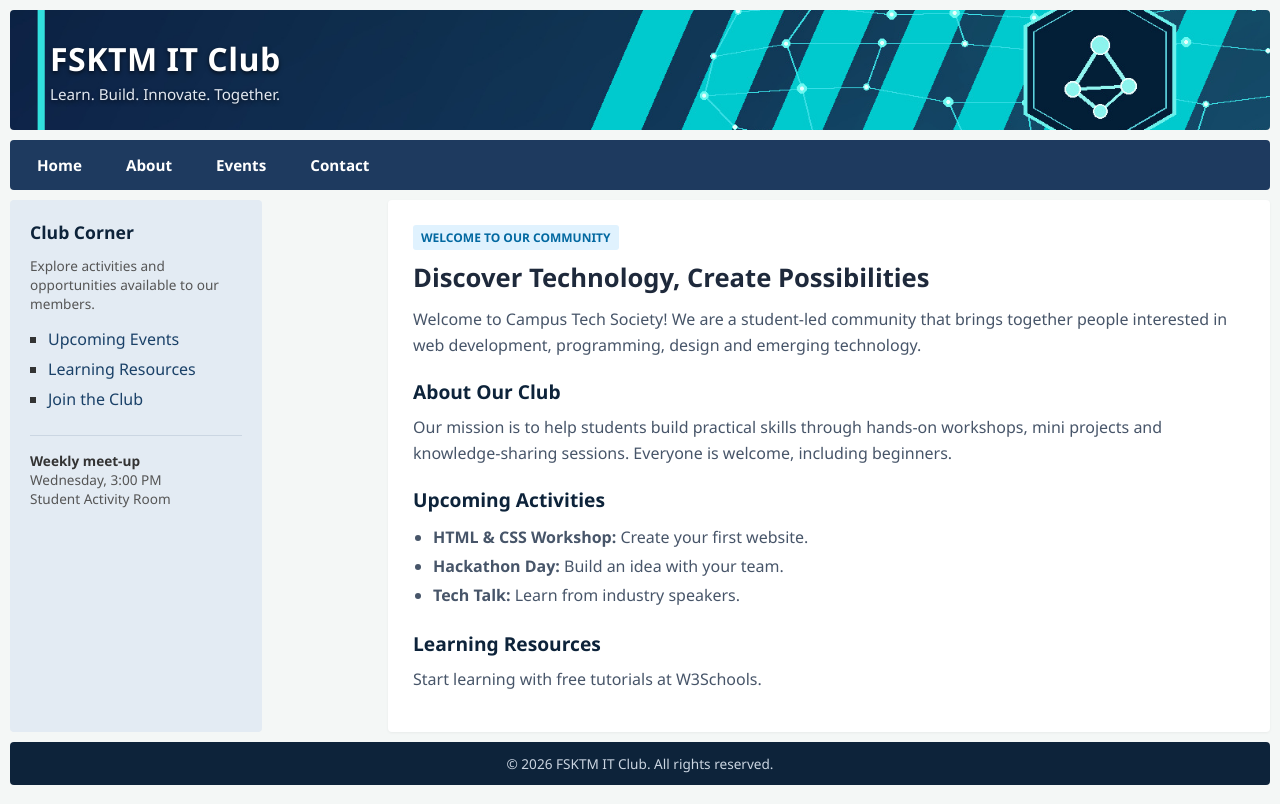
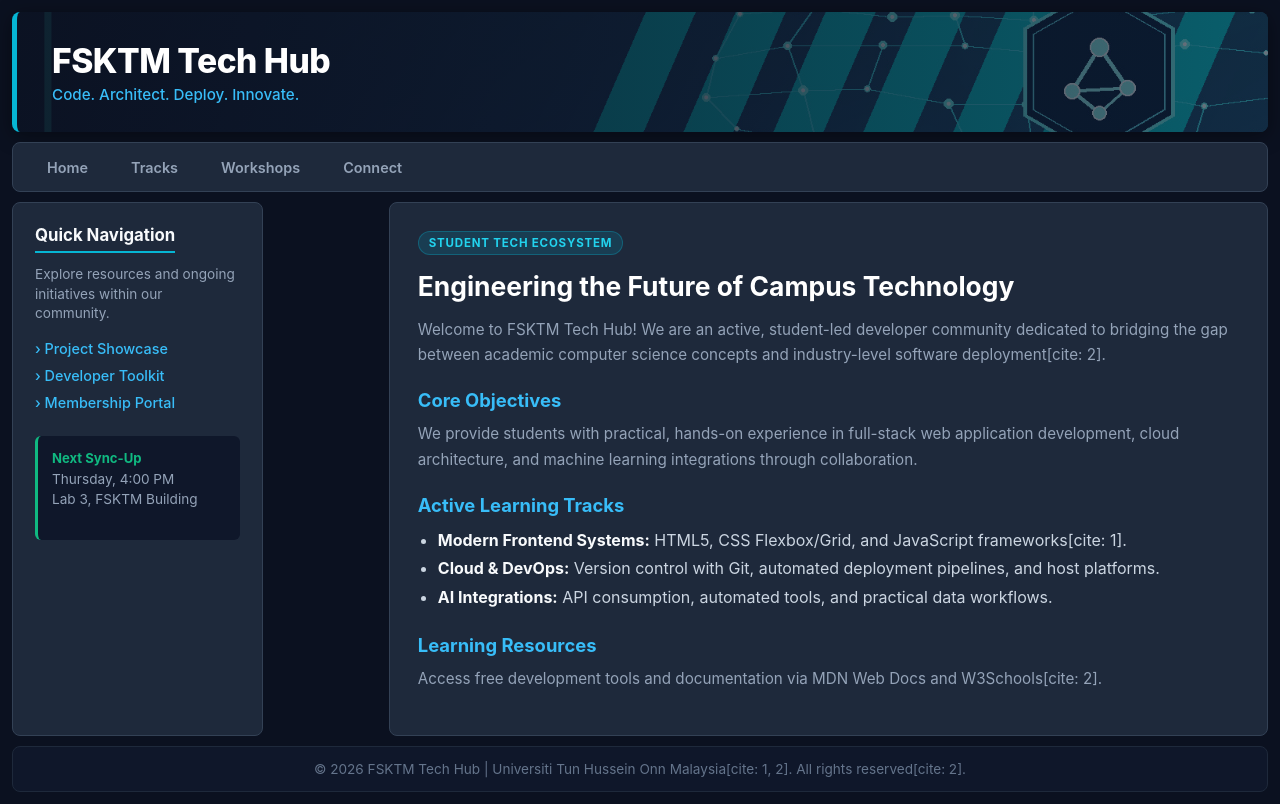
Before and after one commit to ai240036/Lab_4, a plain HTML site: page index.html in a window 1280 px wide. Drawn offline with Linux system fonts and the light colour scheme.

Commit message:
Finalize

```diff
--- a/index.html
+++ b/index.html
@@ -3,9 +3,9 @@
 <head>
   <meta charset="UTF-8" />
   <meta name="viewport" content="width=device-width, initial-scale=1.0" />
-  <title>FSKTM IT Club</title>
+  <title>FSKTM Tech & Innovation Club</title>
   <style>
-    /* Task 2: Universal Reset */
+    /* Task 2: Page Reset */
     * {
       margin: 0;
       padding: 0;
@@ -13,13 +13,13 @@
     }
 
     body {
-      font-family: 'Segoe UI', Tahoma, Geneva, Verdana, sans-serif;
-      background-color: #f4f7f6;
-      color: #333;
-      padding: 10px;
+      font-family: 'Inter', 'Segoe UI', Roboto, Helvetica, Arial, sans-serif;
+      background-color: #0b1120; /* Dark slate background */
+      color: #cbd5e1;
+      padding: 12px;
     }
 
-    /* Task 2: Main Container */
+    /* Task 2: Main Flex Container */
     .container {
       display: flex;
       flex-direction: column;
@@ -27,7 +27,7 @@
       min-height: 600px;
     }
 
-    /* Task 2: Vertical Stacking & Top Spacing (10px) */
+    /* Task 2: Major Regions Vertical Stacking & Spacing (10px top margin) */
     .logo,
     .navigation,
     .content,
@@ -35,76 +35,74 @@
       margin-top: 10px;
     }
 
-    /* First region top margin reset */
     .logo {
       margin-top: 0;
     }
 
-    /* Task 2 & Header Image Integration */
+    /* Task 2 & Custom Header Area */
     .logo {
       min-height: 120px;
       width: 100%;
-      background-image: url('header.jpg');
+      background-image: linear-gradient(to right, rgba(11, 17, 32, 0.92), rgba(15, 23, 42, 0.6)), url('header.jpg');
       background-size: cover;
       background-position: center;
       background-repeat: no-repeat;
       display: flex;
       align-items: center;
-      padding: 0 40px;
-      border-radius: 4px;
-      background-color: #0d233a; /* Fallback color */
-    }
-
-    /* Overlay Text Styling */
-    .header-text {
-      color: #ffffff;
-      text-shadow: 0 2px 4px rgba(0, 0, 0, 0.6);
+      padding: 0 35px;
+      border-radius: 8px;
+      border-left: 5px solid #06b6d4; /* Accent left border */
+      box-shadow: 0 4px 20px rgba(0, 0, 0, 0.4);
     }
 
     .header-text h1 {
-      font-size: 2rem;
-      font-weight: 700;
+      font-size: 2.1rem;
+      font-weight: 800;
+      color: #ffffff;
+      letter-spacing: -0.5px;
       margin-bottom: 4px;
-      letter-spacing: 0.5px;
     }
 
     .header-text p {
       font-size: 0.95rem;
-      color: #e2e8f0;
-      font-weight: 400;
+      color: #38bdf8; /* Cyan subtitle text */
+      font-weight: 500;
     }
 
     /* Task 2: Navigation Bar */
     .navigation {
       min-height: 50px;
-      background-color: #1e3a5f;
+      background-color: #1e293b;
       display: flex;
       align-items: center;
-      padding: 0 15px;
-      border-radius: 4px;
+      padding: 0 20px;
+      border-radius: 8px;
+      border: 1px solid #334155;
     }
 
     .navigation ul {
       display: flex;
       list-style: none;
-      gap: 20px;
+      gap: 15px;
     }
 
     .navigation a {
-      color: #ffffff;
+      color: #94a3b8;
       text-decoration: none;
       font-weight: 600;
-      font-size: 0.95rem;
-      padding: 8px 12px;
-      border-radius: 4px;
-      transition: background-color 0.2s ease;
+      font-size: 0.9rem;
+      padding: 8px 14px;
+      border-radius: 6px;
+      transition: all 0.25s ease;
     }
 
     .navigation a:hover {
-      background-color: rgba(255, 255, 255, 0.15);
+      color: #ffffff;
+      background-color: #0f172a;
+      box-shadow: inset 0 0 0 1px #06b6d4;
     }
 
-    /* Task 2: Content Flex Row */
+    /* Task 2: Content Layout (Flex Row) */
     .content {
       min-height: 400px;
       display: flex;
@@ -112,113 +110,138 @@
       justify-content: space-between;
     }
 
-    /* Task 2 & 3: Sidebar Column (20% Width) */
+    /* Task 2 & 3: Sidebar (20% Width) */
     .side-bar {
       width: 20%;
       min-height: 400px;
-      background-color: #e3ebf3;
-      padding: 20px;
-      border-radius: 4px;
+      background-color: #1e293b;
+      padding: 22px;
+      border-radius: 8px;
+      border: 1px solid #334155;
     }
 
     .side-bar h3 {
-      font-size: 1.1rem;
-      color: #0d233a;
+      font-size: 1.05rem;
+      color: #f8fafc;
       margin-bottom: 12px;
+      border-bottom: 2px solid #06b6d4;
+      padding-bottom: 6px;
+      display: inline-block;
     }
 
     .side-bar p {
       font-size: 0.85rem;
-      color: #555;
-      margin-bottom: 15px;
-      line-height: 1.4;
+      color: #94a3b8;
+      margin-bottom: 16px;
+      line-height: 1.45;
     }
 
     .side-bar ul {
-      list-style-type: square;
-      padding-left: 18px;
-      margin-bottom: 20px;
+      list-style: none;
+      margin-bottom: 25px;
     }
 
     .side-bar ul li {
-      margin-bottom: 8px;
+      margin-bottom: 10px;
     }
 
     .side-bar a {
-      color: #1a4168;
+      color: #38bdf8;
       text-decoration: none;
       font-weight: 500;
+      font-size: 0.9rem;
+      display: flex;
+      align-items: center;
+      gap: 6px;
+      transition: color 0.2s;
     }
 
     .side-bar a:hover {
+      color: #67e8f9;
       text-decoration: underline;
     }
 
     .sidebar-widget {
-      margin-top: 25px;
-      padding-top: 15px;
-      border-top: 1px solid #cbd6e2;
-      font-size: 0.85rem;
+      padding: 14px;
+      background-color: #0f172a;
+      border-radius: 6px;
+      border-left: 3px solid #10b981; /* Green accent border */
+      font-size: 0.82rem;
     }
 
-    /* Task 2 & 3: Body Area Column (70% Width) */
+    .sidebar-widget strong {
+      color: #10b981;
+      display: block;
+      margin-bottom: 4px;
+    }
+
+    /* Task 2 & 3: Body Area (70% Width) */
     .body-area {
       width: 70%;
       min-height: 400px;
-      background-color: #ffffff;
-      padding: 25px;
-      border-radius: 4px;
-      box-shadow: 0 1px 3px rgba(0, 0, 0, 0.05);
+      background-color: #1e293b;
+      padding: 28px;
+      border-radius: 8px;
+      border: 1px solid #334155;
     }
 
-    .tag {
+    .badge {
       display: inline-block;
-      background-color: #e0f2fe;
-      color: #0369a1;
-      font-size: 0.75rem;
+      background: rgba(6, 182, 212, 0.15);
+      color: #22d3ee;
+      border: 1px solid rgba(6, 182, 212, 0.3);
+      font-size: 0.72rem;
       font-weight: 700;
-      padding: 4px 8px;
-      border-radius: 3px;
+      padding: 4px 10px;
+      border-radius: 20px;
+      letter-spacing: 0.8px;
       text-transform: uppercase;
-      margin-bottom: 10px;
+      margin-bottom: 14px;
     }
 
     .body-area h2 {
-      font-size: 1.6rem;
-      color: #1e293b;
-      margin-bottom: 12px;
+      font-size: 1.65rem;
+      color: #ffffff;
+      margin-bottom: 14px;
+      line-height: 1.3;
     }
 
     .body-area h3 {
-      font-size: 1.2rem;
-      color: #0d233a;
-      margin: 20px 0 10px 0;
+      font-size: 1.15rem;
+      color: #38bdf8;
+      margin: 22px 0 10px 0;
     }
 
     .body-area p {
-      line-height: 1.6;
-      color: #475569;
-      margin-bottom: 15px;
+      line-height: 1.65;
+      color: #94a3b8;
+      margin-bottom: 16px;
+      font-size: 0.95rem;
     }
 
     .body-area ul {
       padding-left: 20px;
       line-height: 1.8;
-      color: #475569;
+      color: #cbd5e1;
     }
 
-    /* Task 2: Footer Region */
+    .body-area ul li strong {
+      color: #f8fafc;
+    }
+
+    /* Task 2: Footer Area */
     .footer {
       min-height: 20px;
-      background-color: #0d233a;
-      color: #cbd5e1;
+      background-color: #0f172a;
+      color: #64748b;
       text-align: center;
-      padding: 12px;
+      padding: 14px;
       font-size: 0.85rem;
-      border-radius: 4px;
+      border-radius: 8px;
+      border: 1px solid #1e293b;
     }
 
-    /* Rubric Criterion: Mobile Responsive Design */
+    /* Mobile Responsiveness (Rubric Criterion 4) */
     @media (max-width: 768px) {
       .logo {
         min-height: 100px;
@@ -247,14 +270,14 @@
 </head>
 <body>
 
-  <!-- Task 1: Main Parent Flex Container -->
+  <!-- Task 1: Parent Container -->
   <div class="container">
 
-    <!-- Region 1: Header / Logo Area -->
+    <!-- Region 1: Header / Logo -->
     <header class="logo">
       <div class="header-text">
-        <h1>FSKTM IT Club</h1>
-        <p>Learn. Build. Innovate. Together.</p>
+        <h1>FSKTM Tech Hub</h1>
+        <p>Code. Architect. Deploy. Innovate.</p>
       </div>
     </header>
 
@@ -262,62 +285,62 @@
     <nav class="navigation">
       <ul>
         <li><a href="#home">Home</a></li>
-        <li><a href="#about">About</a></li>
-        <li><a href="#events">Events</a></li>
-        <li><a href="#contact">Contact</a></li>
+        <li><a href="#tracks">Tracks</a></li>
+        <li><a href="#workshops">Workshops</a></li>
+        <li><a href="#connect">Connect</a></li>
       </ul>
     </nav>
 
-    <!-- Region 3: Content Container (Flex Row) -->
+    <!-- Region 3: Content Area -->
     <div class="content">
 
-      <!-- Sub-region A: Side-bar (20% Width) -->
+      <!-- Sidebar Column (20% Width) -->
       <aside class="side-bar">
-        <h3>Club Corner</h3>
-        <p>Explore activities and opportunities available to our members.</p>
+        <h3>Quick Navigation</h3>
+        <p>Explore resources and ongoing initiatives within our community.</p>
         <ul>
-          <li><a href="#events">Upcoming Events</a></li>
-          <li><a href="#resources">Learning Resources</a></li>
-          <li><a href="#join">Join the Club</a></li>
+          <li><a href="#projects">&#8250; Project Showcase</a></li>
+          <li><a href="#dev-tools">&#8250; Developer Toolkit</a></li>
+          <li><a href="#join">&#8250; Membership Portal</a></li>
         </ul>
 
         <div class="sidebar-widget">
-          <strong>Weekly meet-up</strong>
-          <p>Wednesday, 3:00 PM<br />Student Activity Room</p>
+          <strong>Next Sync-Up</strong>
+          <p>Thursday, 4:00 PM<br />Lab 3, FSKTM Building</p>
         </div>
       </aside>
 
-      <!-- Sub-region B: Body Area (70% Width) -->
+      <!-- Body Area Column (70% Width) -->
       <main class="body-area">
-        <span class="tag">Welcome to Our Community</span>
-        <h2>Discover Technology, Create Possibilities</h2>
+        <span class="badge">Student Tech Ecosystem</span>
+        <h2>Engineering the Future of Campus Technology</h2>
         <p>
-          Welcome to Campus Tech Society! We are a student-led community that brings together
-          people interested in web development, programming, design and emerging technology.
+          Welcome to FSKTM Tech Hub! We are an active, student-led developer community dedicated to bridging
+          the gap between academic computer science concepts and industry-level software deployment[cite: 2].
         </p>
 
-        <h3>About Our Club</h3>
+        <h3>Core Objectives</h3>
         <p>
-          Our mission is to help students build practical skills through hands-on workshops,
-          mini projects and knowledge-sharing sessions. Everyone is welcome, including beginners.
+          We provide students with practical, hands-on experience in full-stack web application development,
+          cloud architecture, and machine learning integrations through collaboration.
         </p>
 
-        <h3>Upcoming Activities</h3>
+        <h3>Active Learning Tracks</h3>
         <ul>
-          <li><strong>HTML & CSS Workshop:</strong> Create your first website.</li>
-          <li><strong>Hackathon Day:</strong> Build an idea with your team.</li>
-          <li><strong>Tech Talk:</strong> Learn from industry speakers.</li>
+          <li><strong>Modern Frontend Systems:</strong> HTML5, CSS Flexbox/Grid, and JavaScript frameworks[cite: 1].</li>
+          <li><strong>Cloud & DevOps:</strong> Version control with Git, automated deployment pipelines, and host platforms.</li>
+          <li><strong>AI Integrations:</strong> API consumption, automated tools, and practical data workflows.</li>
         </ul>
 
         <h3>Learning Resources</h3>
-        <p>Start learning with free tutorials at W3Schools.</p>
+        <p>Access free development tools and documentation via MDN Web Docs and W3Schools[cite: 2].</p>
       </main>
 
     </div>
 
     <!-- Region 4: Footer Area -->
     <footer class="footer">
-      &copy; 2026 FSKTM IT Club. All rights reserved.
+      &copy; 2026 FSKTM Tech Hub | Universiti Tun Hussein Onn Malaysia[cite: 1, 2]. All rights reserved[cite: 2].
     </footer>
 
   </div>
```
